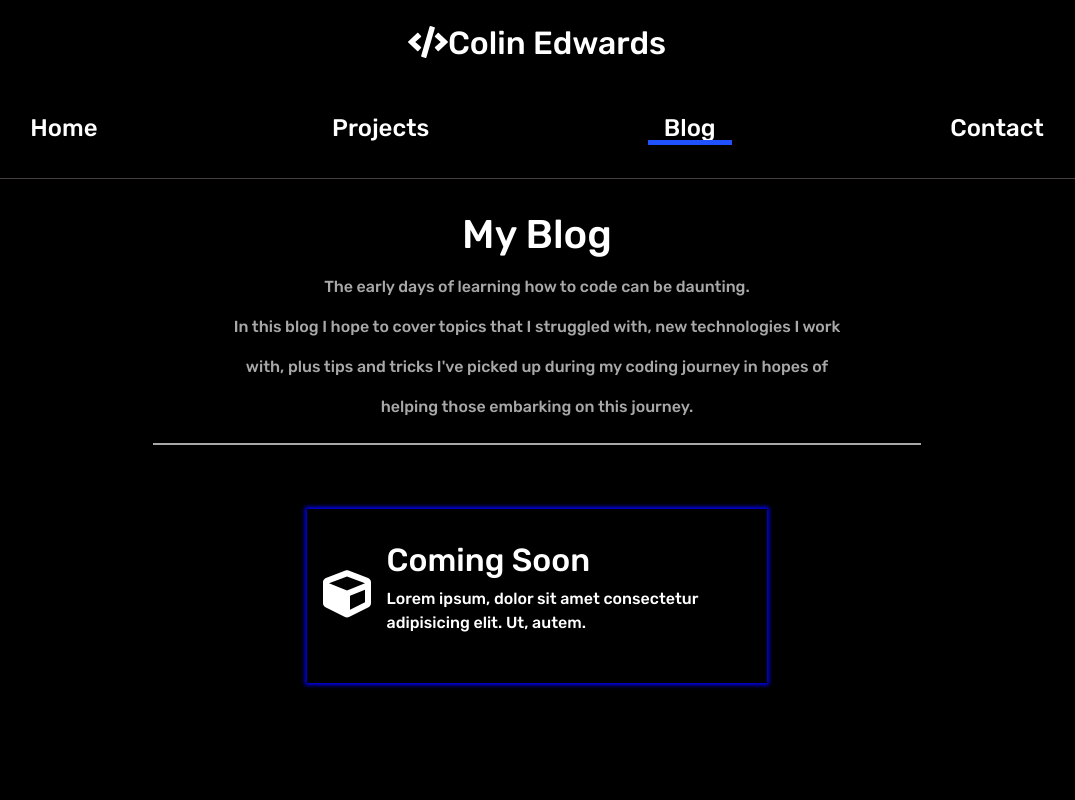
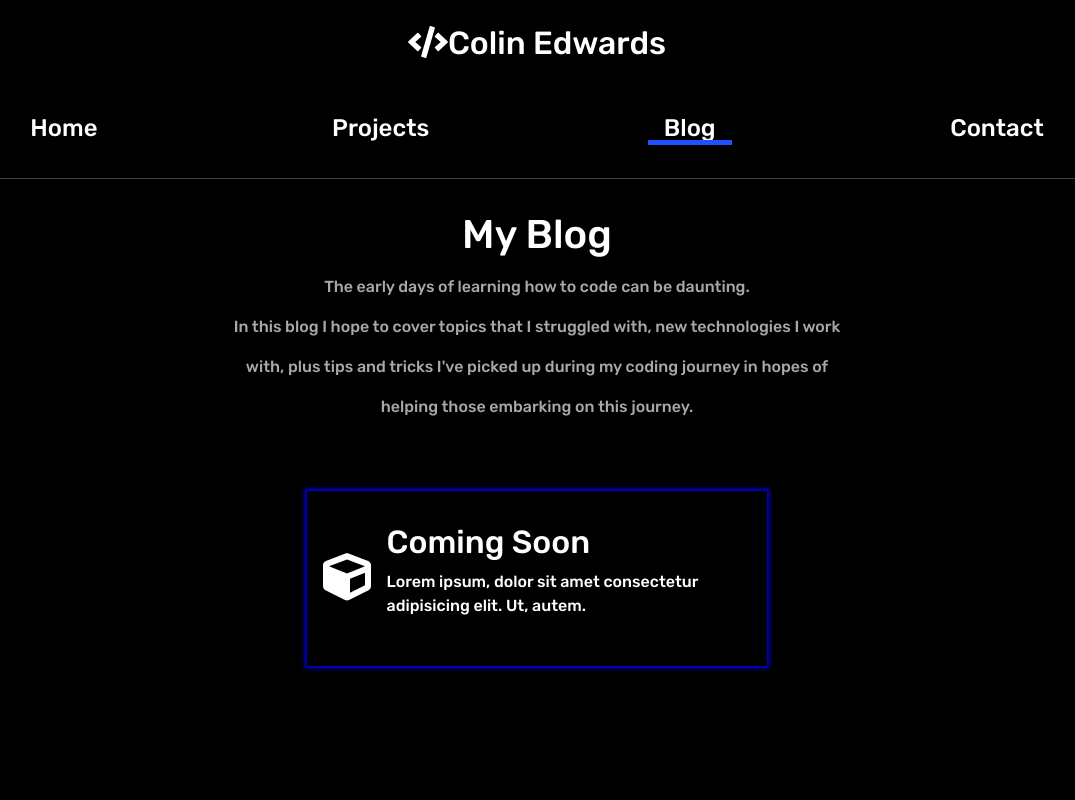
Before and after one commit to ColinJhEdwards/react-portfolio, a React (Create React App) app: page /blog in a window 1280 px wide. Shown: the top 800 px of the page, without its empty margins (103-1178 px from the left). Built offline with nearby package versions, Linux system fonts and the light colour scheme.

Commit message:
removed lines from pages for styling purposes

```diff
--- a/src/pages/Blog.js
+++ b/src/pages/Blog.js
@@ -20,7 +20,6 @@ const Blog = () => {
           technologies I work with, plus tips and tricks I've picked up during
           my coding journey in hopes of helping those embarking on this journey.
         </p>
-        <div className="line"></div>
       </div>
       <div className="blogs">
         <div className="thumbnail">
--- a/src/pages/Home.js
+++ b/src/pages/Home.js
@@ -164,10 +164,10 @@ const StyledDiv = styled(motion.div)`
 `;
 
 const StyledSkills = styled(motion.div)`
-  min-height: 50vh;
+  /* min-height: 50vh;
   display: flex;
   justify-content: center;
-  align-items: center;
+  align-items: center; */
 `;
 
 const Hide = styled.div`
--- a/src/pages/Projects.js
+++ b/src/pages/Projects.js
@@ -18,7 +18,6 @@ const Projects = () => {
       >
         <div className="title">
           <h2>Projects</h2>
-          <hr width="60%" color="gray" />
         </div>
         <motion.div className="projects">
           {data.map((project) => (
```
Also changed, not shown: src/components/ProjectCard.js (+1 -13 lines).
